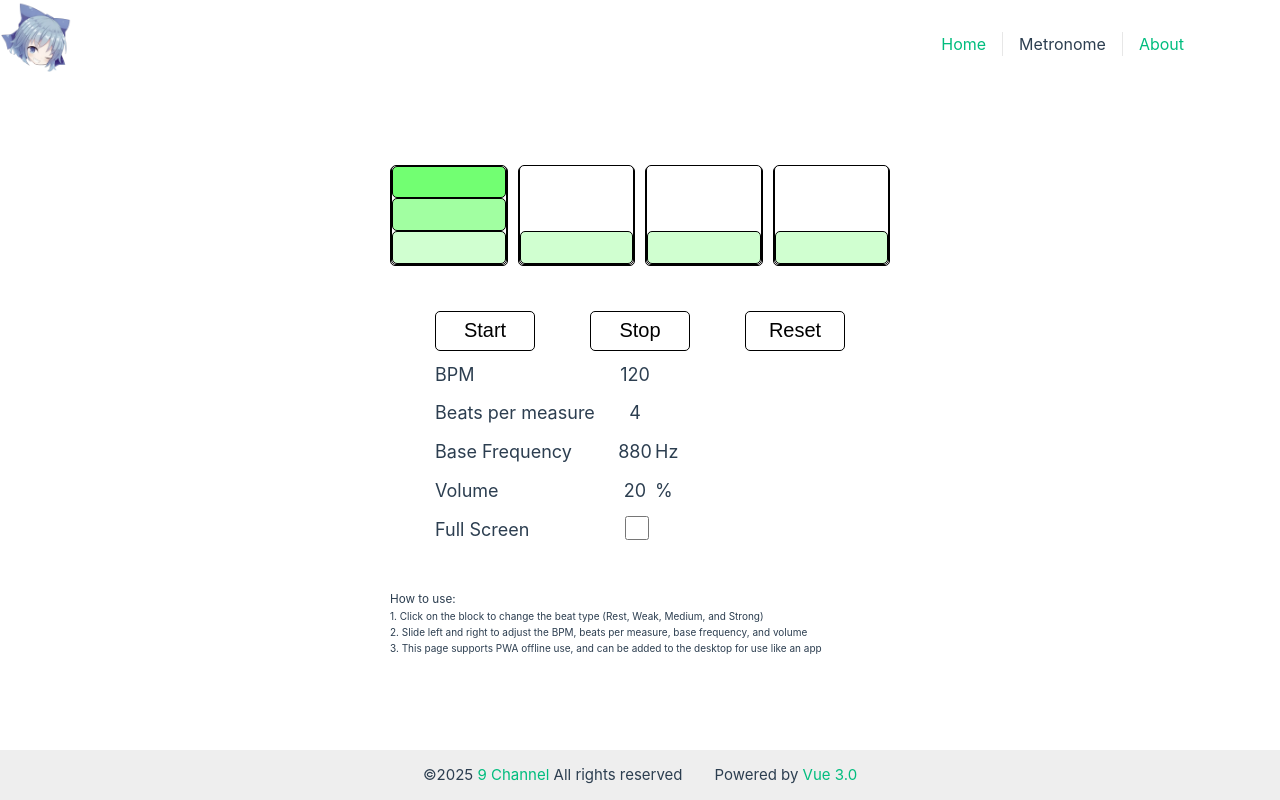
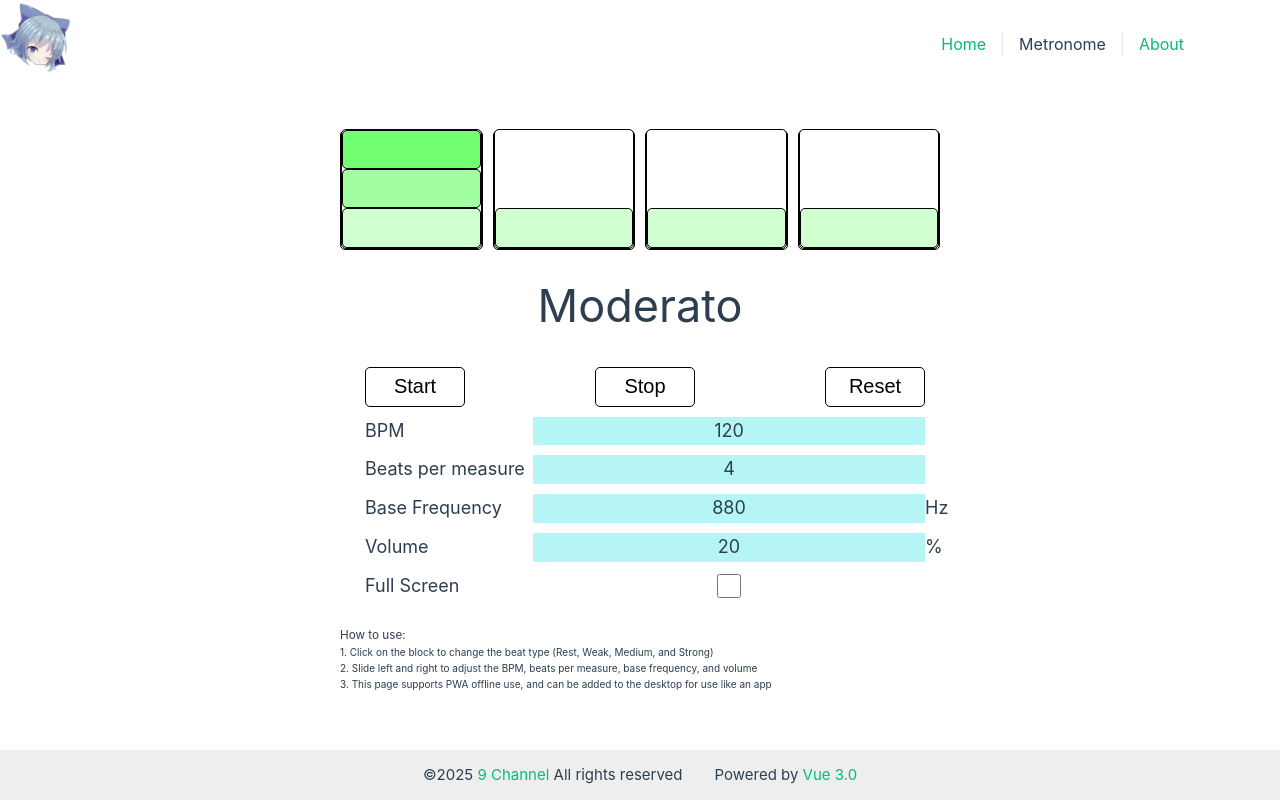
Before and after one commit to 9channel/com.9-ch.music, a Vue app: page /metronome in a window 1280 px wide. Built offline with nearby package versions, Linux system fonts and the light colour scheme.

Commit message:
feat: 为速度添加名称提示

```diff
--- a/src/component/common/Slider.vue
+++ b/src/component/common/Slider.vue
@@ -113,7 +113,8 @@ export default {
     -moz-user-select: none;
     -ms-user-select: none;
     user-select: none;
-    width: 40px;
+    width: 100%;
+    background-color: #77ecec88;
 }
 
 .slider div {
--- a/src/component/music/BeatBlock.vue
+++ b/src/component/music/BeatBlock.vue
@@ -38,7 +38,7 @@ export default {
 <style scoped>
 .beatblock div {
     width: 100%;
-    height: 100px;
+    height: 120px;
     background-color: #ffffff;
     border-radius: 5px;
     border: 1px solid #000000;
--- a/src/view/Metronome.vue
+++ b/src/view/Metronome.vue
@@ -83,6 +83,29 @@ export default {
             console.log('changeVolume', value)
             this.configs.volume = value
             this.saveCfg()
+        },
+        getName(bpm: number) {
+            if (bpm < 24) {
+                return 'Larghissimo'
+            } else if (bpm < 40) {
+                return 'Grave'
+            } else if (bpm < 60) {
+                return 'Largo'
+            } else if (bpm < 66) {
+                return 'Larghetto'
+            } else if (bpm < 77) {
+                return 'Adagio'
+            } else if (bpm < 109) {
+                return 'Andante'
+            } else if (bpm < 121) {
+                return 'Moderato'
+            } else if (bpm < 169) {
+                return 'Allegro'
+            } else if (bpm < 200) {
+                return 'Presto'
+            } else {
+                return 'Prestissimo'
+            }
         },
         playSound(ctx: AudioContext, type: number, time: number, delay: number) {
             // 0: Rest, 1: Weak, 2: Medium, 3: Strong
@@ -197,6 +220,9 @@ export default {
                 <BeatBlock :index="index" :initValue="item" @change="changeBeatSeqItem" />
             </div>
         </div>
+        <div id="speedName">
+            <h2>{{ getName(configs.bpm) }}</h2>
+        </div>
         <div id="controls">
             <div id="controlBtns">
                 <button @click="startPlay">Start</button>
@@ -212,10 +238,7 @@ export default {
             <div>
                 <label for="timeSig">Beats per measure</label>
                 <div class="flexVertical">
-                    <!-- beatSeq.len / timeSig -->
-                    <div id="beatSeqSelect">
-                        <Slider :initValue=configs.beatSeqLen :min=1 :max=32 :threshold=20 @change="changeBeatSeq" />
-                    </div>
+                    <Slider :initValue=configs.beatSeqLen :min=1 :max=32 :threshold=20 @change="changeBeatSeq" />
                 </div>
             </div>
             <div>
@@ -235,7 +258,8 @@ export default {
             <div id="fullScreenControl">
                 <label for="fullScreen">Full Screen</label>
                 <div>
-                    <input type="checkbox" id="fullScreen" v-model="configs.isFullScreen" @change="changeFullScreen" />
+                    <input type="checkbox" id="fullScreenInput" v-model="configs.isFullScreen"
+                        @change="changeFullScreen" />
                 </div>
             </div>
         </div>
@@ -257,7 +281,7 @@ export default {
 </template>
 <style scoped>
 #mainDiv {
-    max-width: 500px;
+    max-width: 600px;
     width: 100%;
     -webkit-user-select: none;
     -moz-user-select: none;
@@ -266,29 +290,48 @@ export default {
     font-size: 18px;
 }
 
+#speedName {
+    display: flex;
+    justify-content: center;
+    align-items: center;
+    font-size: 30px;
+    font-weight: bold;
+    margin: 20px;
+}
+
 /* 类table布局, label, div 左对齐相同位置 */
 #controls {
     display: flex;
     flex-direction: column;
     justify-content: center;
     align-items: left;
-    margin: 40px;
+    margin: 20px;
 }
 
-#controls label {
-    width: 180px;
+
+#controls div {
+    width: 100%;
+    display: flex;
+    margin: 5px;
+}
+
+#controls div label {
+    width: 30%;
     text-align: left;
     margin: auto 0px;
 }
 
-#controls div {
-    display: flex;
-    margin: 5px;
+#controls div div {
+    margin: 0px;
+    width: 70%;
 }
 
-#controls div div {
-    display: flex;
-    margin: 0px;
+#controls div div div {
+    width: 100%;
+}
+
+#controls div div span {
+    width: 0px;
 }
 
 .flexVertical {
@@ -319,12 +362,17 @@ export default {
     font-size: 20px;
 }
 
-#fullScreenControl input {
+#fullScreenControl div {
+    width: 100%;
+}
+
+#fullScreenInput {
     width: 24px;
     height: 24px;
     background-color: #ffffff;
     cursor: pointer;
-    margin-left: 10px;
+    margin: auto;
+
 }
 
 #infos {
--- a/vite.config.ts
+++ b/vite.config.ts
@@ -32,7 +32,4 @@ export default defineConfig({
       '@': fileURLToPath(new URL('./src', import.meta.url)),
     },
   },
-  server: {
-    host: '0.0.0.0',
-  },
 });
```
